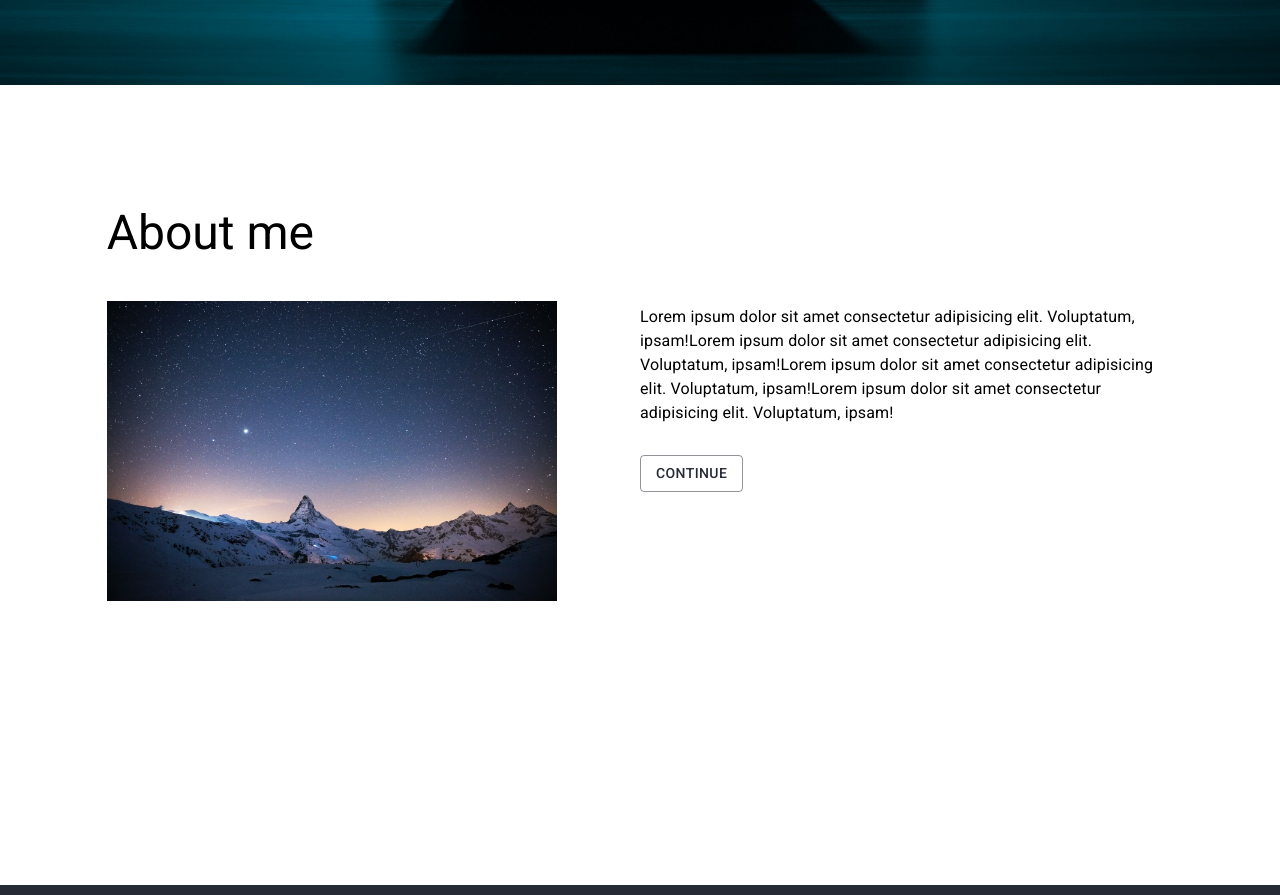
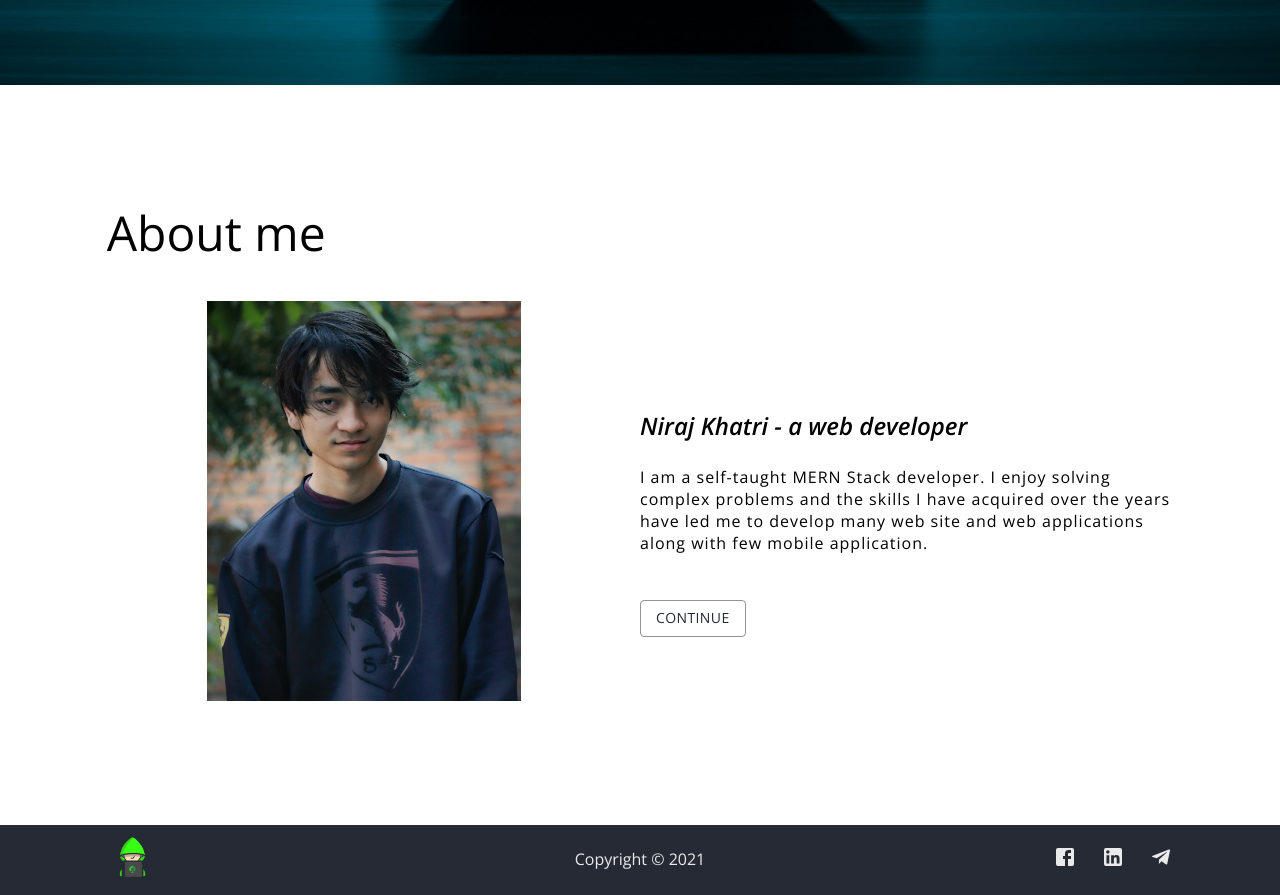
Before and after one commit to ace-niraj/niraj_portfolio, a React (Create React App) app: page / in a window 1280 px wide. Shown: the part 699-1594 px from the top of the page. Built offline with nearby package versions, Linux system fonts and the light colour scheme.

Commit message:
about-fix

```diff
--- a/src/components/About/About.jsx
+++ b/src/components/About/About.jsx
@@ -1,7 +1,7 @@
 import { Button, Grid, Typography } from "@material-ui/core";
-import { Toys } from "@material-ui/icons";
+
 import React from "react";
-import myImg from "../../assets/port.jpg";
+import myImg from "../../assets/my-pic.jpg";
 import useStyles from "./style";
 const About = () => {
   const classes = useStyles();
@@ -16,12 +16,14 @@ const About = () => {
         </Grid>
         <Grid xs={0} md={1} item></Grid>
         <Grid xs={10} md={5} className={classes.aboutText} item>
-          <Typography>
-            Lorem ipsum dolor sit amet consectetur adipisicing elit. Voluptatum,
-            ipsam!Lorem ipsum dolor sit amet consectetur adipisicing elit.
-            Voluptatum, ipsam!Lorem ipsum dolor sit amet consectetur adipisicing
-            elit. Voluptatum, ipsam!Lorem ipsum dolor sit amet consectetur
-            adipisicing elit. Voluptatum, ipsam!
+          <Typography class={classes.myName}>
+            Niraj Khatri - a web developer
+          </Typography>
+          <Typography class={classes.myInfo}>
+            I am a self-taught MERN Stack developer. I enjoy solving complex
+            problems and the skills I have acquired over the years have led me
+            to develop many web site and web applications along with few mobile
+            application.
           </Typography>
 
           <Button
--- a/src/components/About/style.js
+++ b/src/components/About/style.js
@@ -2,28 +2,48 @@ import { makeStyles } from "@material-ui/core/styles";
 
 const useStyles = makeStyles((theme) => ({
   about: {
-    height: "100vh",
+    minheight: "100vh",
   },
   container: {
     paddingTop: "15vh",
+    marginBottom: "15vh",
   },
   title: {
     padding: "0 0 40px 0",
+    fontWeight: 500,
+    fontFamily: "Open sans",
   },
   aboutText: {
-    paddingTop: "100px",
+    paddingTop: "180px",
+
     [theme.breakpoints.down("sm")]: {
       paddingTop: "60px",
     },
   },
   aboutBtn: {
     margin: "30px 0",
+    fontFamily: "Open sans",
   },
   myImg: {
-    height: "300px",
+    height: "400px",
+    paddingLeft: "100px",
     [theme.breakpoints.down("xs")]: {
       height: "200px",
+      paddingLeft: "0",
     },
+    [theme.breakpoints.down("md")]: {
+      paddingLeft: "0",
+    },
+  },
+  myName: {
+    fontSize: "1.5rem",
+    fontWeight: 700,
+    fontStyle: "italic",
+    fontFamily: "Open sans",
+  },
+  myInfo: {
+    fontFamily: "Open sans",
+    letterSpacing: 1,
   },
 }));
 
--- a/src/components/Landing-page/Landing.jsx
+++ b/src/components/Landing-page/Landing.jsx
@@ -31,7 +31,7 @@ const Landing = () => {
                 className={classes.name}
                 variant='h3'
               >
-                I'm Ace
+                I'm Niraj Khatri
               </Typography>
             </Grid>
             <Grid item>
```
Also changed, not shown: src/assets/my-pic.jpg (added).
